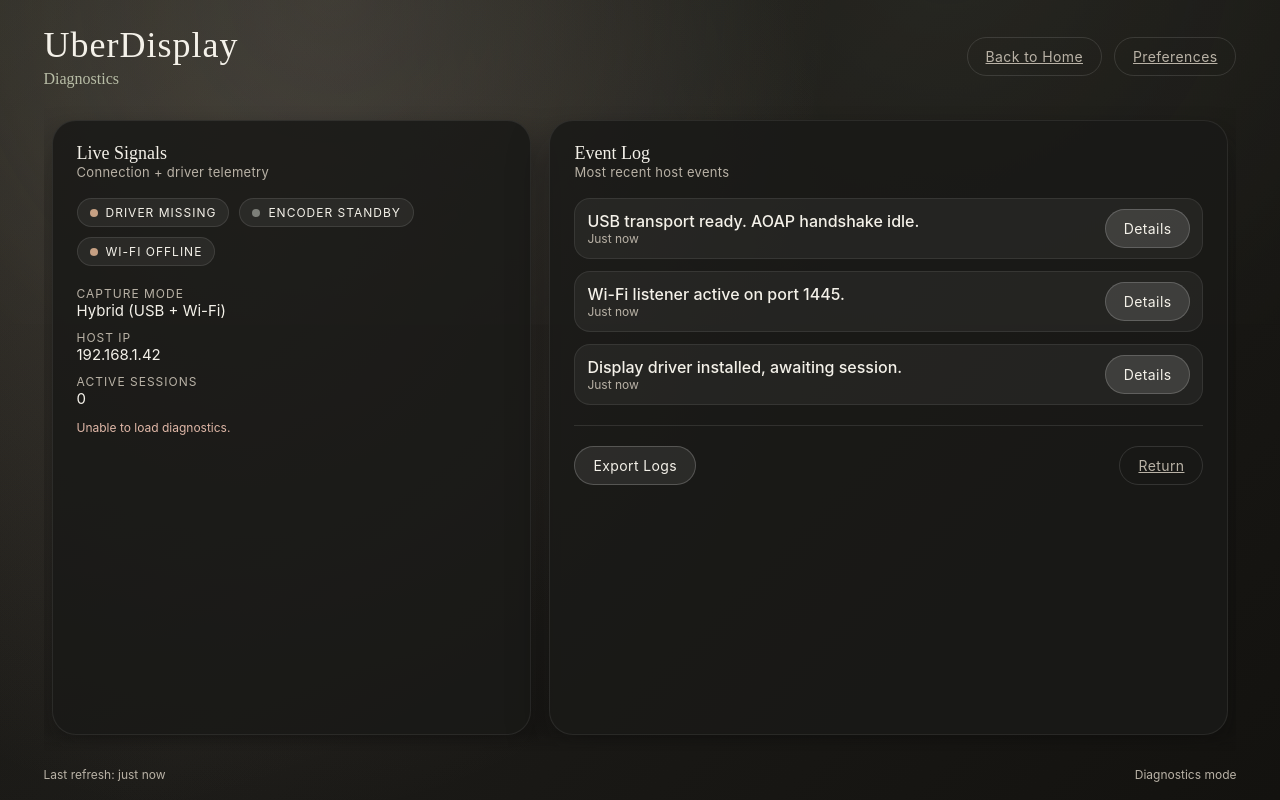
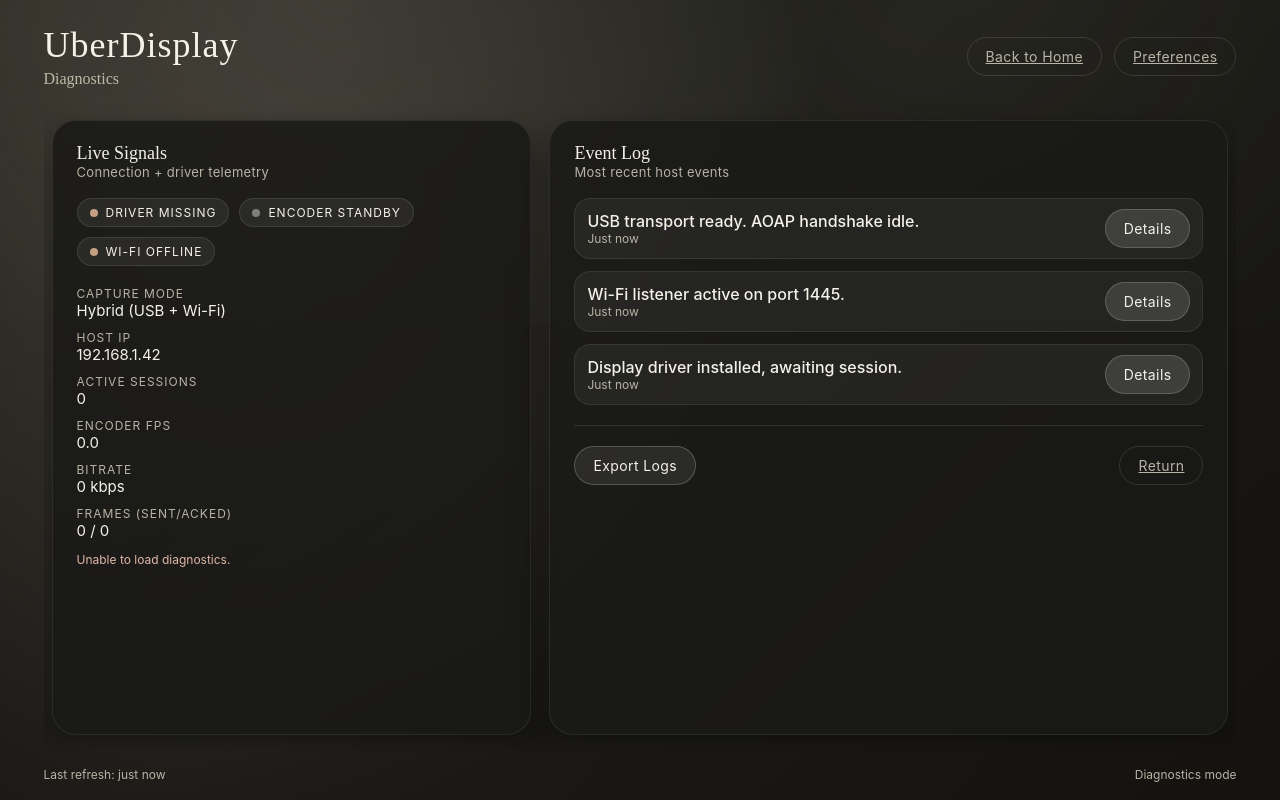
Before and after one commit to supermarsx/uberdisplay, a Next.js app in the folder pc/: page /diagnostics in a window 1280 px wide. Built offline with nearby package versions, Linux system fonts and the light colour scheme.

Commit message:
Add session stats to diagnostics page
Introduces a SessionStats type and displays encoder FPS, bitrate, and frame counts on the diagnostics page. Session stats are fetched periodically via Tauri API and shown alongside existing metrics.

```diff
--- a/pc/app/diagnostics/page.tsx
+++ b/pc/app/diagnostics/page.tsx
@@ -30,20 +30,40 @@ type HostLogEntry = {
   message: string;
 };
 
+type SessionStats = {
+  fps: number;
+  bitrateKbps: number;
+  framesSent: number;
+  framesAcked: number;
+  lastFrameBytes: number;
+  queueDepth: number;
+};
+
 const fallbackLogs: HostLogEntry[] = [
   { timestamp: 0, message: "USB transport ready. AOAP handshake idle." },
   { timestamp: 0, message: "Wi-Fi listener active on port 1445." },
   { timestamp: 0, message: "Display driver installed, awaiting session." },
 ];
 
+const fallbackStats: SessionStats = {
+  fps: 0,
+  bitrateKbps: 0,
+  framesSent: 0,
+  framesAcked: 0,
+  lastFrameBytes: 0,
+  queueDepth: 0,
+};
+
 export default function DiagnosticsPage() {
   const [status, setStatus] = useState<AppStatus>(fallbackStatus);
   const [error, setError] = useState<string | null>(null);
   const [logs, setLogs] = useState<HostLogEntry[]>(fallbackLogs);
   const [notice, setNotice] = useState<string | null>(null);
+  const [sessionStats, setSessionStats] = useState<SessionStats>(fallbackStats);
 
   useEffect(() => {
     let cancelled = false;
+    let statsTimer: ReturnType<typeof setInterval> | null = null;
 
     const loadStatus = async () => {
       try {
@@ -75,10 +95,29 @@ export default function DiagnosticsPage() {
       }
     };
 
+    const loadSessionStats = async () => {
+      try {
+        const { invoke } = await import("@tauri-apps/api/tauri");
+        const data = await invoke<SessionStats>("session_stats_snapshot");
+        if (!cancelled) {
+          setSessionStats(data);
+        }
+      } catch (_error) {
+        if (!cancelled) {
+          setSessionStats(fallbackStats);
+        }
+      }
+    };
+
     loadStatus();
     loadLogs();
+    loadSessionStats();
+    statsTimer = setInterval(loadSessionStats, 2000);
     return () => {
       cancelled = true;
+      if (statsTimer) {
+        clearInterval(statsTimer);
+      }
     };
   }, []);
 
@@ -159,6 +198,20 @@ export default function DiagnosticsPage() {
               <div className="metric-label">Active Sessions</div>
               <div className="metric-value">{status.transport.tcpConnections}</div>
             </div>
+            <div>
+              <div className="metric-label">Encoder FPS</div>
+              <div className="metric-value">{sessionStats.fps.toFixed(1)}</div>
+            </div>
+            <div>
+              <div className="metric-label">Bitrate</div>
+              <div className="metric-value">{sessionStats.bitrateKbps} kbps</div>
+            </div>
+            <div>
+              <div className="metric-label">Frames (Sent/Acked)</div>
+              <div className="metric-value">
+                {sessionStats.framesSent} / {sessionStats.framesAcked}
+              </div>
+            </div>
           </div>
           {error && <div className="form-error">{error}</div>}
         </section>
```
